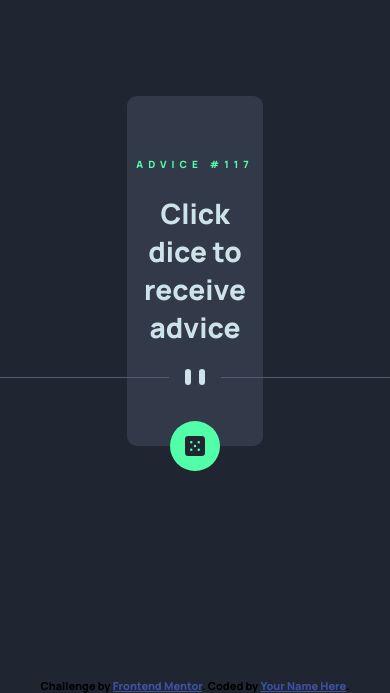
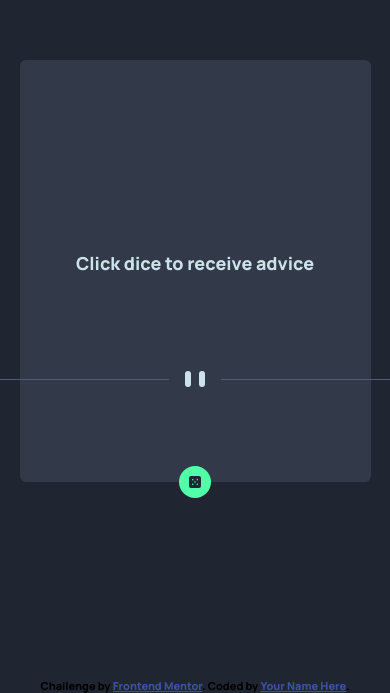
Before and after one commit to Lindas-designs/Advice-generator-app, a plain HTML site: page index.html in a window 390 px wide. Shown: the part 151-844 px from the top of the page. Drawn offline with Linux system fonts and the light colour scheme.

Commit message:
final code

```diff
--- a/index.html
+++ b/index.html
@@ -11,6 +11,7 @@
       rel="stylesheet"
     />
     <link rel="stylesheet" href="style.css" />
+    <link rel="stylesheet" href="queries.css" />
     <link
       rel="icon"
       type="image/png"
@@ -24,7 +25,7 @@
   <body>
     <div class="main-container">
       <div class="advice-container">
-        <div class="advice-number">Advice #117</div>
+        <div class="advice-number"></div>
         <div class="advice-text">Click dice to receive advice</div>
         <img src="/images/pattern-divider-desktop.svg" alt="divider-img" />
       </div>
@@ -32,11 +33,6 @@
         <img class="dice-img" src="/images/icon-dice.svg" alt="dice-img" />
       </button>
     </div>
-    <!--
-    Advice #--><!-- Advice ID goes here -->
-    <!--
-    "--><!-- Advice text goes here -->
-    <!-- " -->
 
     <div class="attribution">
       Challenge by
--- /dev/null
+++ b/queries.css
@@ -0,0 +1,44 @@
+@media (max-width: 81em) {
+  html {
+    font-size: 55%;
+  }
+}
+@media (max-width: 68em) {
+  html {
+    font-size: 50%;
+  }
+}
+@media (max-width: 55em) {
+  html {
+    font-size: 45%;
+  }
+}
+@media (max-width: 50em) {
+  html {
+    font-size: 40%;
+  }
+}
+@media (max-width: 42em) {
+  html {
+    font-size: 50%;
+  }
+  .main-container {
+    width: 90%;
+    height: 50%;
+  }
+}
+@media (max-width: 42em) {
+  html {
+    font-size: 45%;
+  }
+}
+@media (max-width: 25em) {
+  html {
+    font-size: 40%;
+  }
+}
+@media (max-width: 18em) {
+  html {
+    font-size: 35%;
+  }
+}
```
Also changed, not shown: style.css (+0 -22 lines), screenshot.png (added), 1 other file.
